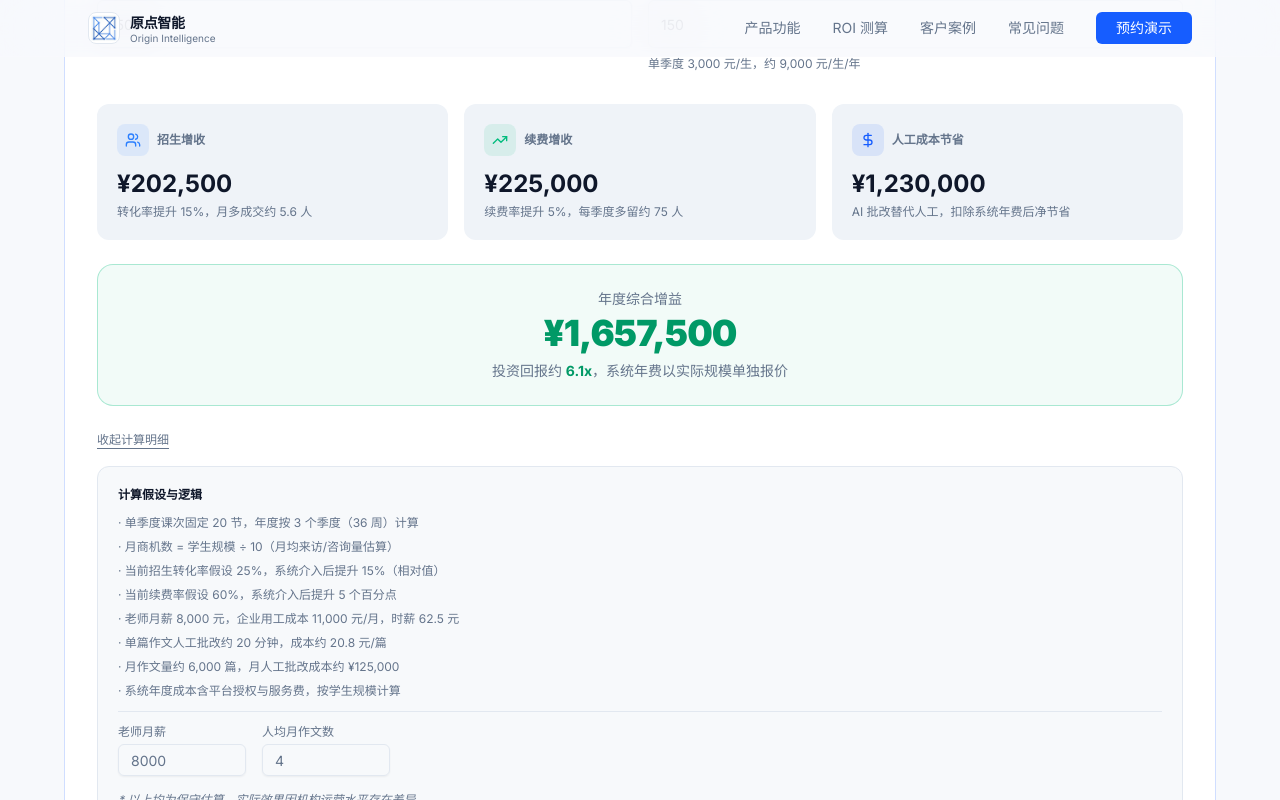
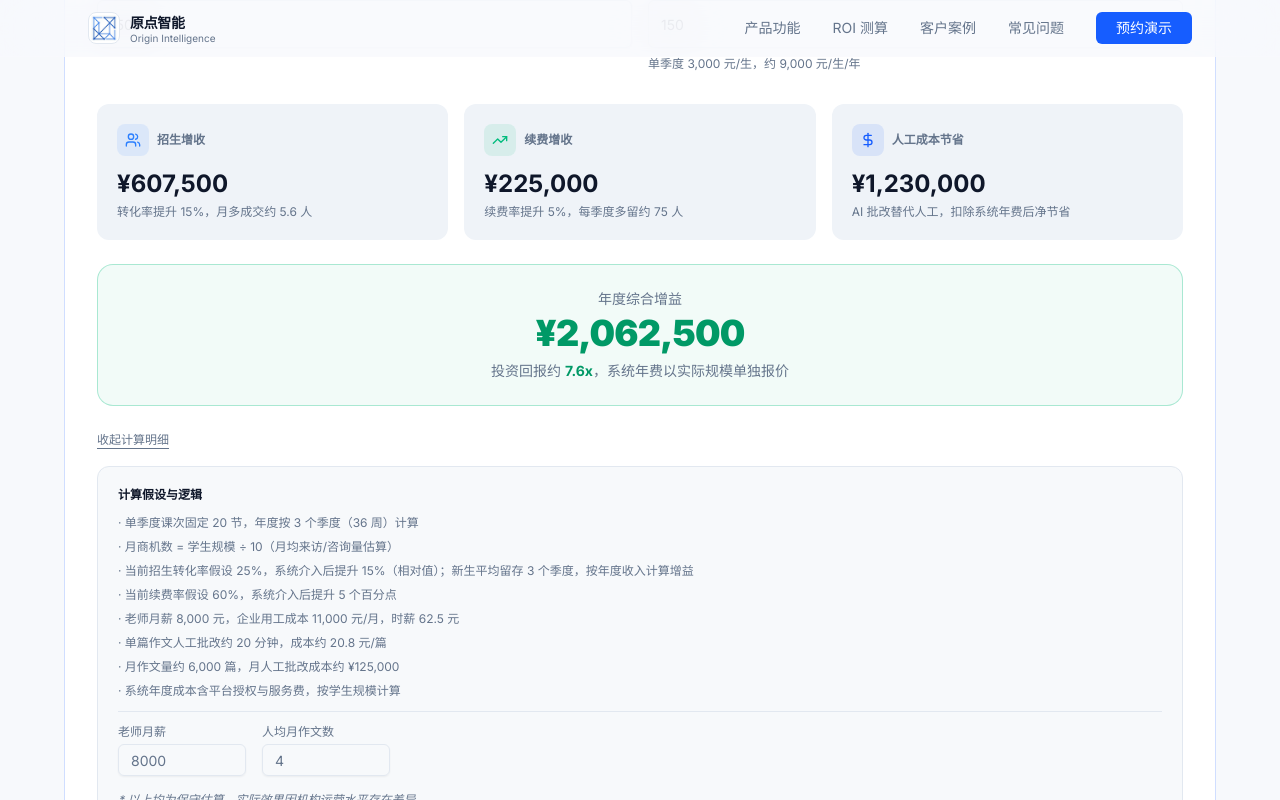
Before and after one commit to ultraxia/unnamed-logic-landpage, a Next.js app: page / in a window 1280 px wide. Both pictures are taken after a click on the button "查看计算逻辑与假设". Shown: the part 3162-3962 px from the top of the page. Built offline with nearby package versions, Linux system fonts and the light colour scheme.

Commit message:
fix: 招生增收改用年度收入计算（新生留存3季度）

```diff
--- a/components/roi-section.tsx
+++ b/components/roi-section.tsx
@@ -48,7 +48,7 @@ export function RoiSection() {
     const monthlyNewStudents = monthlyLeads * conversionRate
     const monthlyNewAfter = monthlyLeads * conversionRate * (1 + conversionLift)
     const monthlyExtraStudents = monthlyNewAfter - monthlyNewStudents
-    const annualEnrollGain = Math.round(monthlyExtraStudents * 12 * quarterlyRevenue)
+    const annualEnrollGain = Math.round(monthlyExtraStudents * 12 * annualRevenuePerStudent)
 
     // ── 续费增收 ──
     const renewedBefore = safeStudents * renewalRate
@@ -224,7 +224,7 @@ export function RoiSection() {
                 <p className="font-semibold text-foreground mb-3">计算假设与逻辑</p>
                 <p>· 单季度课次固定 20 节，年度按 3 个季度（36 周）计算</p>
                 <p>· 月商机数 = 学生规模 ÷ 10（月均来访/咨询量估算）</p>
-                <p>· 当前招生转化率假设 25%，系统介入后提升 15%（相对值）</p>
+                <p>· 当前招生转化率假设 25%，系统介入后提升 15%（相对值）；新生平均留存 3 个季度，按年度收入计算增益</p>
                 <p>· 当前续费率假设 60%，系统介入后提升 5 个百分点</p>
                 <p>· 老师月薪 {fmt(teacherSalary)} 元，企业用工成本 {fmt(calculated.employerCost)} 元/月，时薪 {calculated.hourlyCost} 元</p>
                 <p>· 单篇作文人工批改约 20 分钟，成本约 {calculated.singleEssayCost} 元/篇</p>
```
